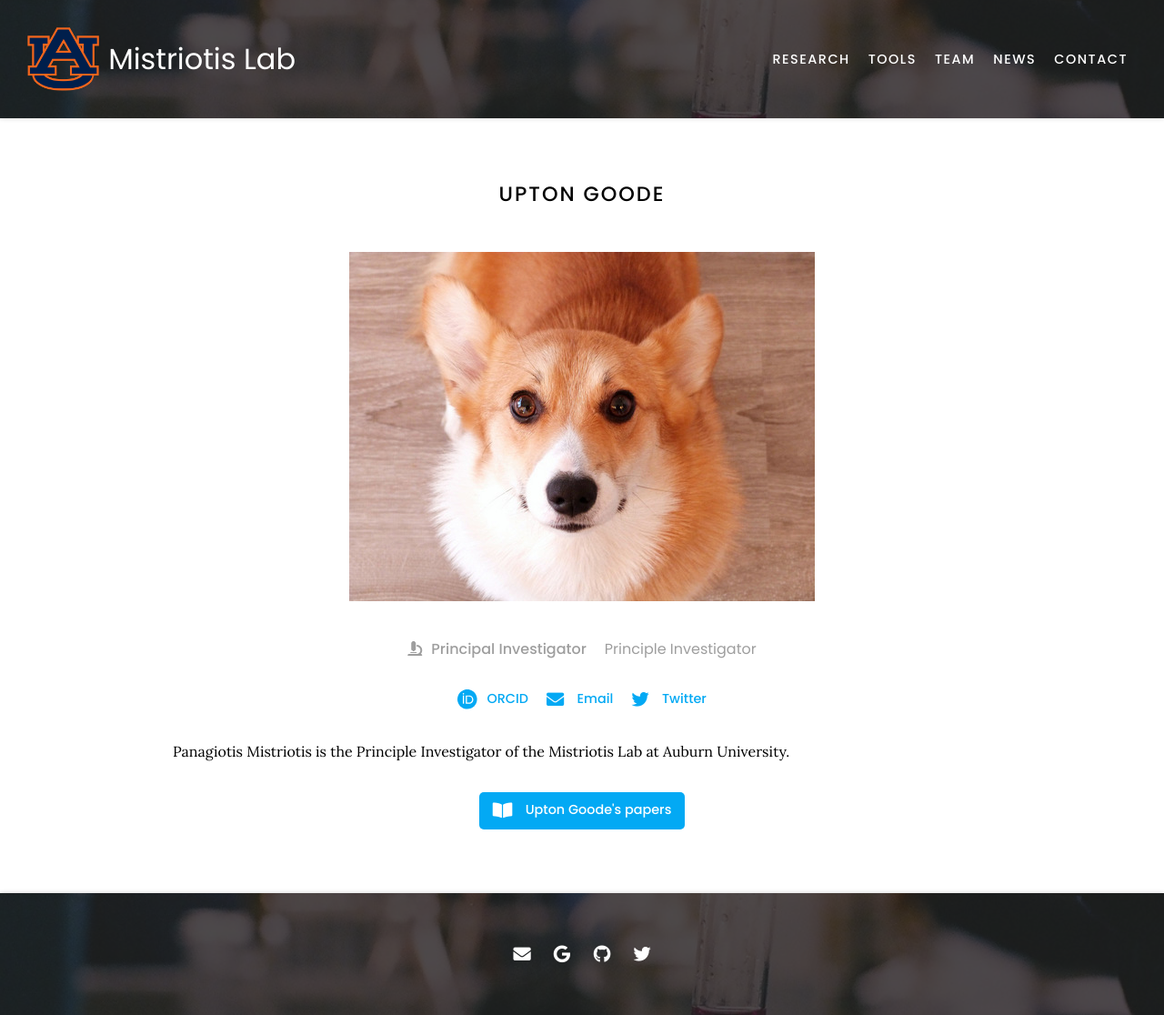
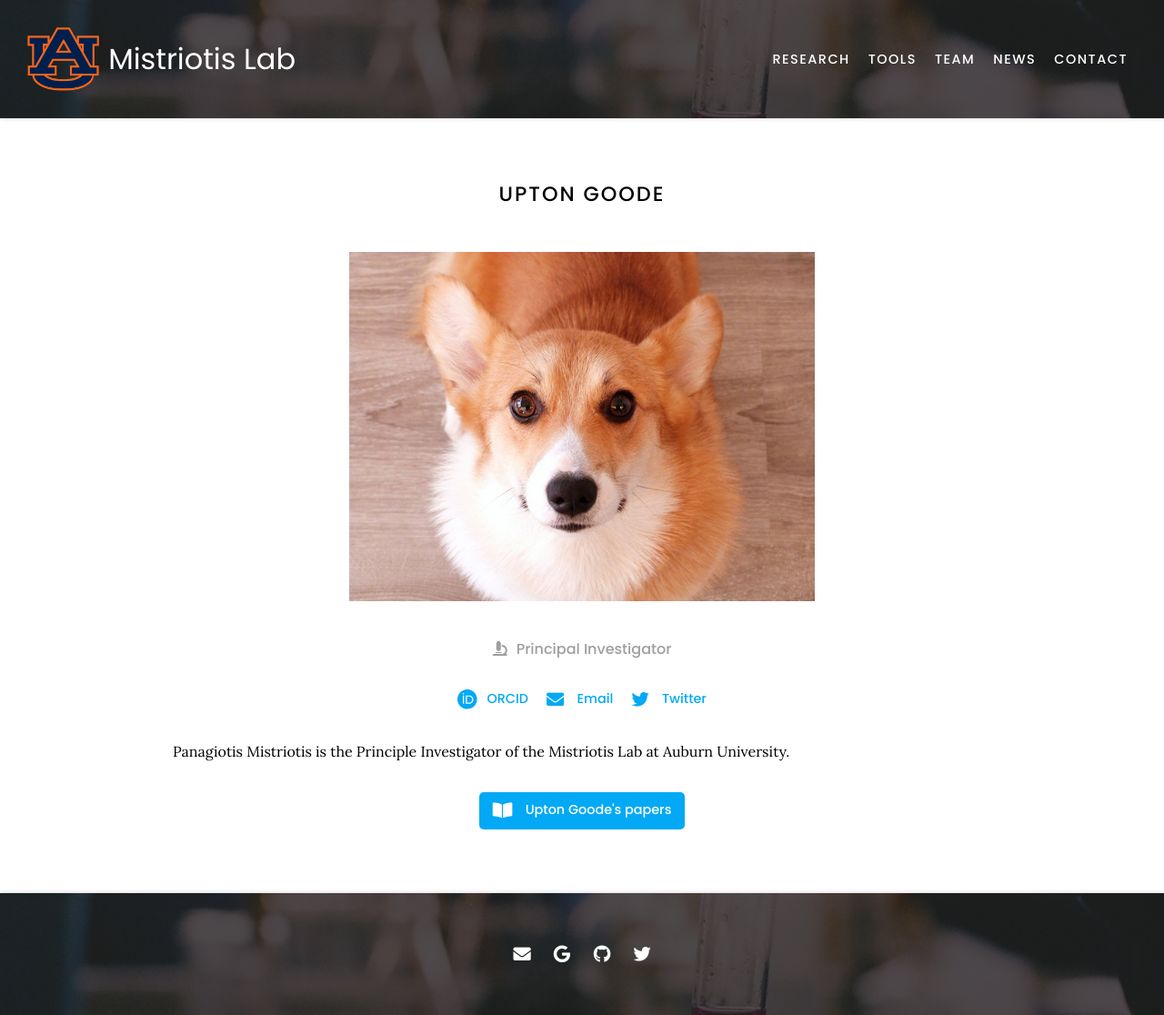
Before and after one commit to mistriotis-lab/mistriotis-lab.github.io, a Jekyll site: the page built from _members/upton-goode.md, in a window 1280 px wide. Shown: the whole page at 91% size. Built offline with Jekyll 4.4.1, drawn with Linux system fonts in a browser that asks for light colours; nearby versions of some CDN libraries.

Commit message:
Update upton-goode.md

```diff
--- a/_members/upton-goode.md
+++ b/_members/upton-goode.md
@@ -1,14 +1,13 @@
 ---
 name: Panagiotis Mistriotis
 image: images/member.jpg
-description: Principle Investigator
 role: pi
 aliases:
   - P. Mistriotis
 links:
   orcid: 0000-0002-8069-3278
   email: pmistriotis@auburn.edu
-  twitter: pmistri
+  twitter: mistrigr
 ---
 
 Panagiotis Mistriotis is the Principle Investigator of the Mistriotis Lab at Auburn University.
```
